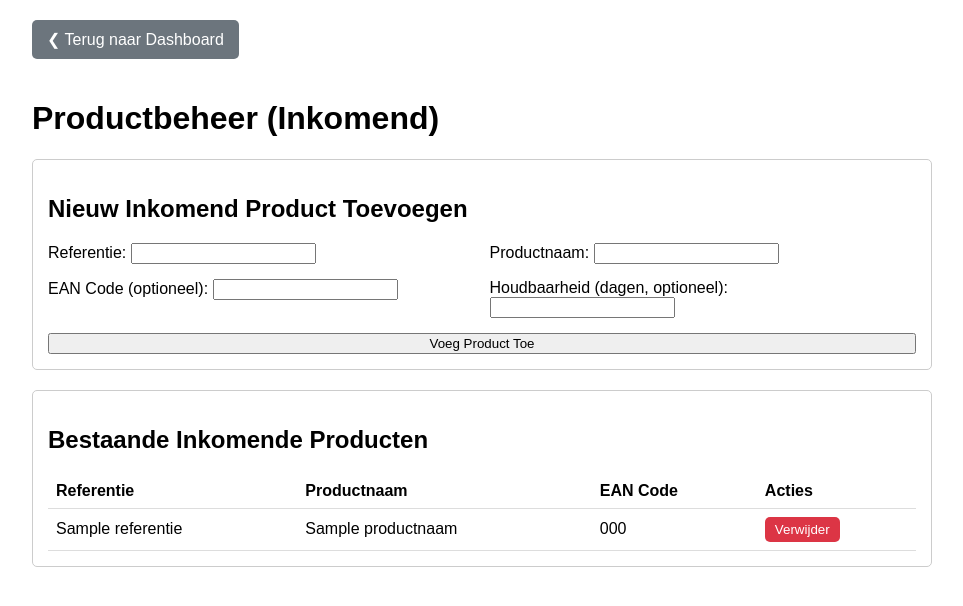
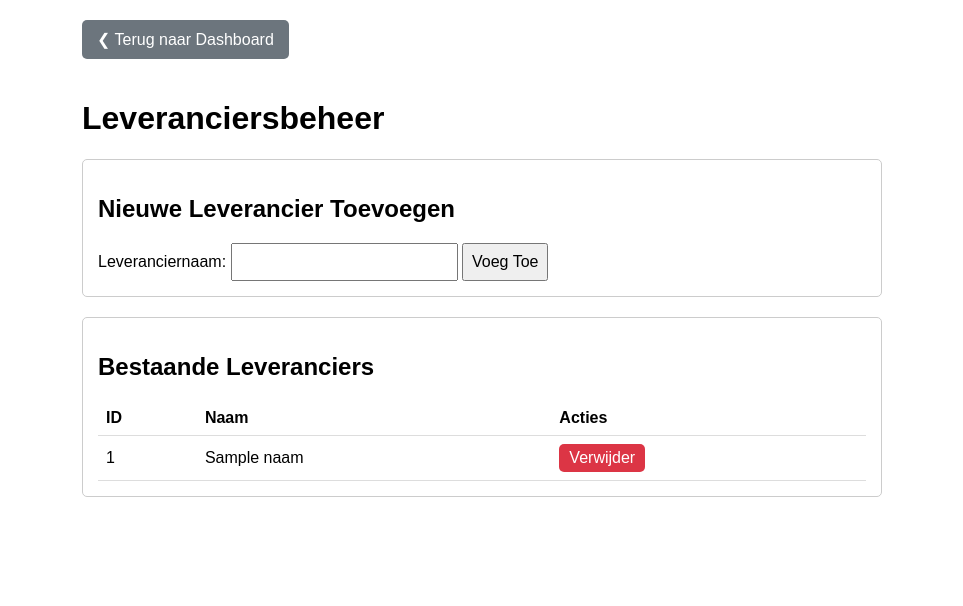
Before and after one commit to Temmermanconfiserie/traceability-app, a Python web app: template templates/beheer_leveranciers.html in a window 1280 px wide. Shown: the top 606 px of the page, without its empty margins (158-1121 px from the left). Run offline with Jinja, Linux system fonts and the light colour scheme; the template is opened without the code that fills it: most values are stand-ins (such as "Sample title", 1, 10 or a date in 2020).

Commit message:
Finalize app with all features

```diff
--- a/templates/beheer_leveranciers.html
+++ b/templates/beheer_leveranciers.html
@@ -2,56 +2,41 @@
 <html lang="nl">
 <head>
     <meta charset="UTF-8">
-    <title>Productbeheer - Traceability App</title>
+    <title>Leveranciersbeheer - Traceability App</title>
     <style>
-        body { font-family: sans-serif; max-width: 900px; margin: auto; padding: 20px; }
+        body { font-family: sans-serif; max-width: 800px; margin: auto; padding: 20px; }
         a.button { display: inline-block; text-decoration: none; background-color: #6c757d; color: white; padding: 10px 15px; border-radius: 5px; margin-bottom: 20px; }
         .form-section, .list-section { margin-bottom: 20px; padding: 15px; border: 1px solid #ccc; border-radius: 5px; }
-        .form-grid { display: grid; grid-template-columns: 1fr 1fr; gap: 15px; }
         table { width: 100%; border-collapse: collapse; }
         th, td { border-bottom: 1px solid #ddd; padding: 8px; text-align: left; }
         .delete-btn { background-color: #dc3545; color: white; border: none; padding: 5px 10px; border-radius: 5px; cursor: pointer; }
+        input, button { padding: 8px; font-size: 1em; }
     </style>
 </head>
 <body>
     <a href="/" class="button">❮ Terug naar Dashboard</a>
-    <h1>Productbeheer (Inkomend)</h1>
+    <h1>Leveranciersbeheer</h1>
 
     <div class="form-section">
-        <h2>Nieuw Inkomend Product Toevoegen</h2>
-        <form id="add-product-form" class="form-grid">
-            <div>
-                <label for="referentie">Referentie:</label>
-                <input type="text" id="referentie" required>
-            </div>
-            <div>
-                <label for="productnaam">Productnaam:</label>
-                <input type="text" id="productnaam" required>
-            </div>
-            <div>
-                <label for="ean_code">EAN Code (optioneel):</label>
-                <input type="text" id="ean_code">
-            </div>
-            <div>
-                <label for="houdbaarheid">Houdbaarheid (dagen, optioneel):</label>
-                <input type="number" id="houdbaarheid">
-            </div>
-            <button type="submit" style="grid-column: span 2;">Voeg Product Toe</button>
+        <h2>Nieuwe Leverancier Toevoegen</h2>
+        <form id="add-leverancier-form">
+            <label for="leveranciernaam">Leveranciernaam:</label>
+            <input type="text" id="leveranciernaam" required>
+            <button type="submit">Voeg Toe</button>
         </form>
     </div>
 
     <div class="list-section">
-        <h2>Bestaande Inkomende Producten</h2>
+        <h2>Bestaande Leveranciers</h2>
         <table>
-            <thead><tr><th>Referentie</th><th>Productnaam</th><th>EAN Code</th><th>Acties</th></tr></thead>
-            <tbody id="producten-tabel">
-                {% for p in producten %}
+            <thead><tr><th>ID</th><th>Naam</th><th>Acties</th></tr></thead>
+            <tbody id="leveranciers-tabel">
+                {% for leverancier in leveranciers %}
                 <tr>
-                    <td>{{ p.referentie }}</td>
-                    <td>{{ p.productnaam }}</td>
-                    <td>{{ p.ean_code or 'N/A' }}</td>
+                    <td>{{ leverancier.id }}</td>
+                    <td>{{ leverancier.naam }}</td>
                     <td>
-                        <button class="delete-btn" data-ref="{{ p.referentie }}">Verwijder</button>
+                        <button class="delete-btn" data-id="{{ leverancier.id }}">Verwijder</button>
                     </td>
                 </tr>
                 {% endfor %}
@@ -60,19 +45,14 @@
     </div>
 
     <script>
-        // Logica voor het toevoegen van een product (blijft hetzelfde)
-        document.getElementById('add-product-form').addEventListener('submit', async (e) => {
+        // Logica voor het toevoegen van een leverancier
+        document.getElementById('add-leverancier-form').addEventListener('submit', async (e) => {
             e.preventDefault();
-            const data = {
-                referentie: document.getElementById('referentie').value,
-                productnaam: document.getElementById('productnaam').value,
-                ean_code: document.getElementById('ean_code').value,
-                houdbaarheid_dagen: document.getElementById('houdbaarheid').value
-            };
-            const response = await fetch('/api/producten/inkomend', {
+            const naam = document.getElementById('leveranciernaam').value;
+            const response = await fetch('/api/leveranciers', {
                 method: 'POST',
                 headers: { 'Content-Type': 'application/json' },
-                body: JSON.stringify(data)
+                body: JSON.stringify({ naam: naam })
             });
             if (response.ok) {
                 window.location.reload();
@@ -82,13 +62,13 @@
             }
         });
 
-        // NIEUW: Logica voor het verwijderen van een product
-        document.getElementById('producten-tabel').addEventListener('click', async (e) => {
+        // Logica voor het verwijderen van een leverancier
+        document.getElementById('leveranciers-tabel').addEventListener('click', async (e) => {
             if (e.target.classList.contains('delete-btn')) {
-                const productRef = e.target.dataset.ref;
+                const leverancierId = e.target.dataset.id;
 
-                if (confirm(`Weet je zeker dat je product ${productRef} wilt verwijderen? Dit kan niet ongedaan worden gemaakt.`)) {
-                    const response = await fetch(`/api/producten/inkomend/${productRef}`, {
+                if (confirm('Weet je zeker dat je deze leverancier wilt verwijderen?')) {
+                    const response = await fetch(`/api/leveranciers/${leverancierId}`, {
                         method: 'DELETE'
                     });
 
```
